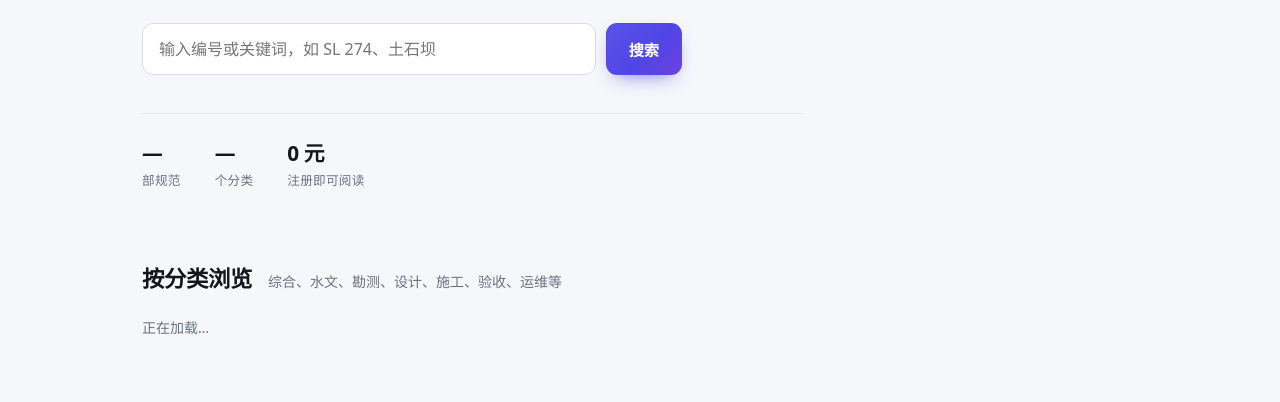
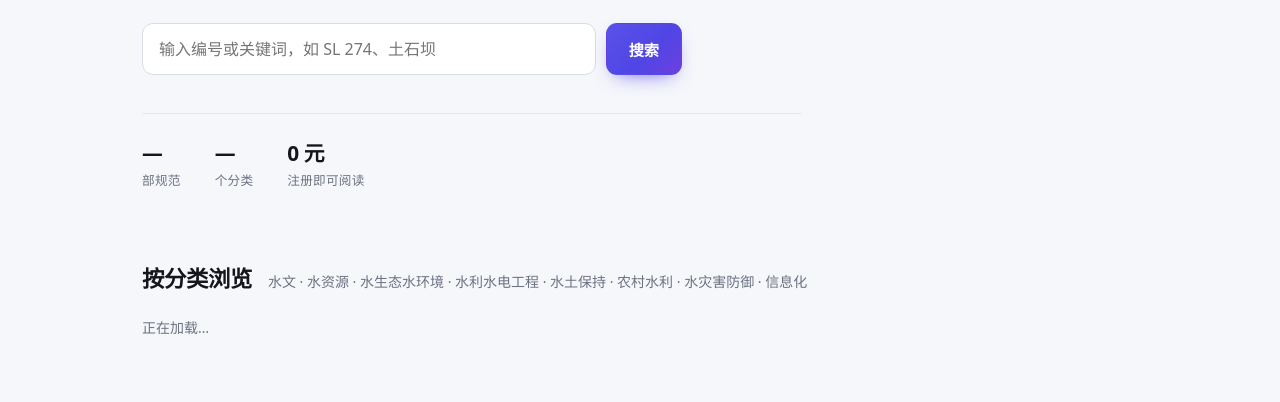
Before and after one commit to 2024Ya/members-site, a website: page public/index.html in a window 1280 px wide. Shown: the part 398-800 px from the top of the page. Drawn offline with Linux system fonts and the light colour scheme; no server answers.

Commit message:
Add files via upload

```diff
--- a/public/index.html
+++ b/public/index.html
@@ -52,7 +52,7 @@
   <div class="container">
     <div class="section-head">
       <h2>按分类浏览</h2>
-      <p class="muted small">综合、水文、勘测、设计、施工、验收、运维等</p>
+      <p class="muted small">水文 · 水资源 · 水生态水环境 · 水利水电工程 · 水土保持 · 农村水利 · 水灾害防御 · 信息化</p>
     </div>
     <div class="cat-grid" id="cat-grid">
       <div class="muted small">正在加载…</div>
```
